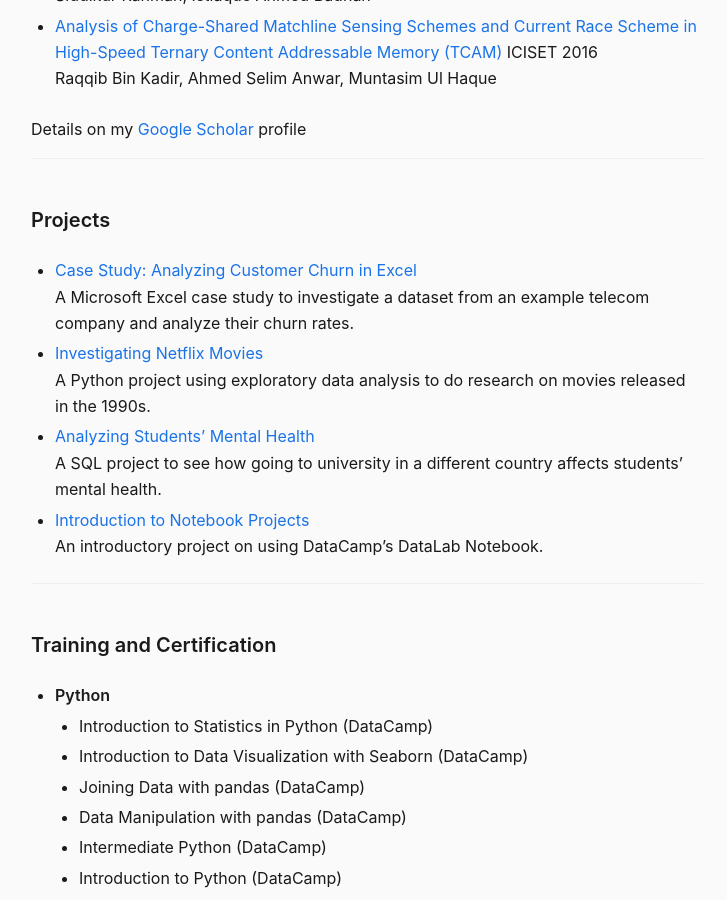
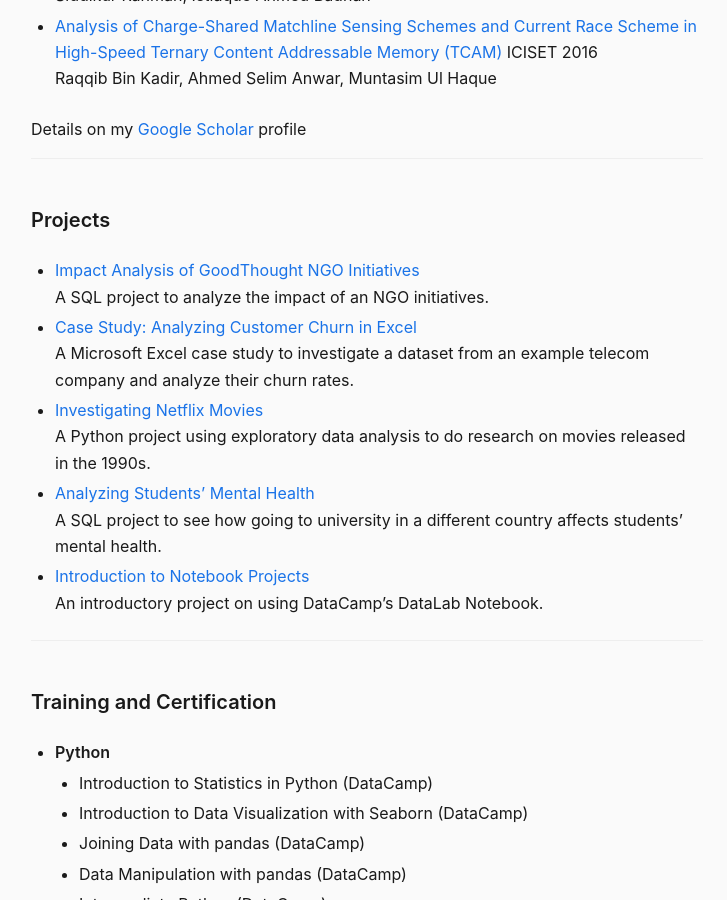
Before and after one commit to muntasimulhaque/muntasimulhaque.github.io, a Jekyll site: the page built from index.md, in a window 1280 px wide and 900 px high, scrolled down 1928 px. Shown: the whole window, without its empty margins (273-1000 px from the left). Built offline with Jekyll 4.4.1, drawn with Linux system fonts in a browser that asks for light colours.

Commit message:
Update index.md

```diff
--- a/index.md
+++ b/index.md
@@ -54,6 +54,8 @@
 
 #### Projects
 
+* [Impact Analysis of GoodThought NGO Initiatives](https://github.com/muntasimulhaque/Impact-Analysis-of-GoodThought-NGO-Initiatives){:target="_blank"}
+    A SQL project to analyze the impact of an NGO initiatives.
 * [Case Study: Analyzing Customer Churn in Excel](https://www.datacamp.com/completed/statement-of-accomplishment/course/756cc91ad2964ef3f0322deff18f219654b2acb8){:target="_blank"}
     A Microsoft Excel case study to investigate a dataset from an example telecom company and analyze their churn rates.
 * [Investigating Netflix Movies](https://github.com/muntasimulhaque/Investigating-Netflix-Movies){:target="_blank"}
```
